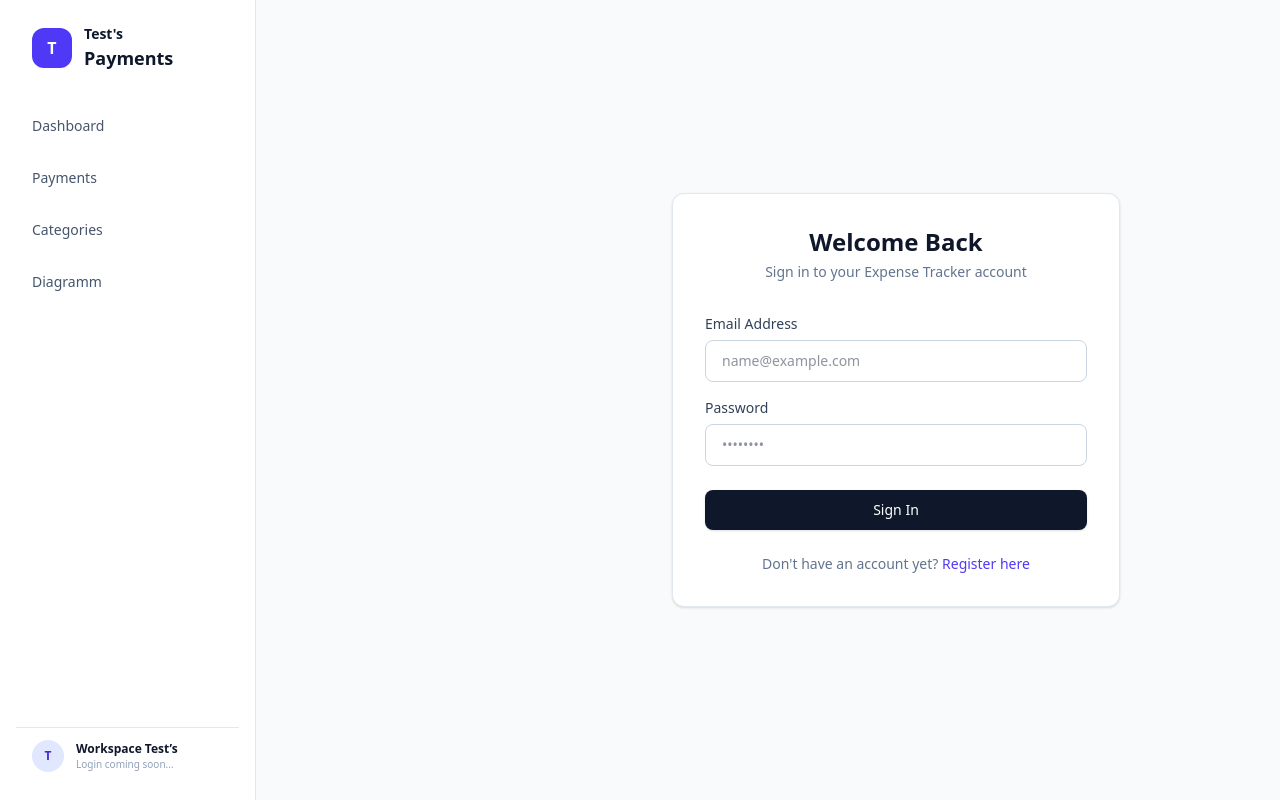
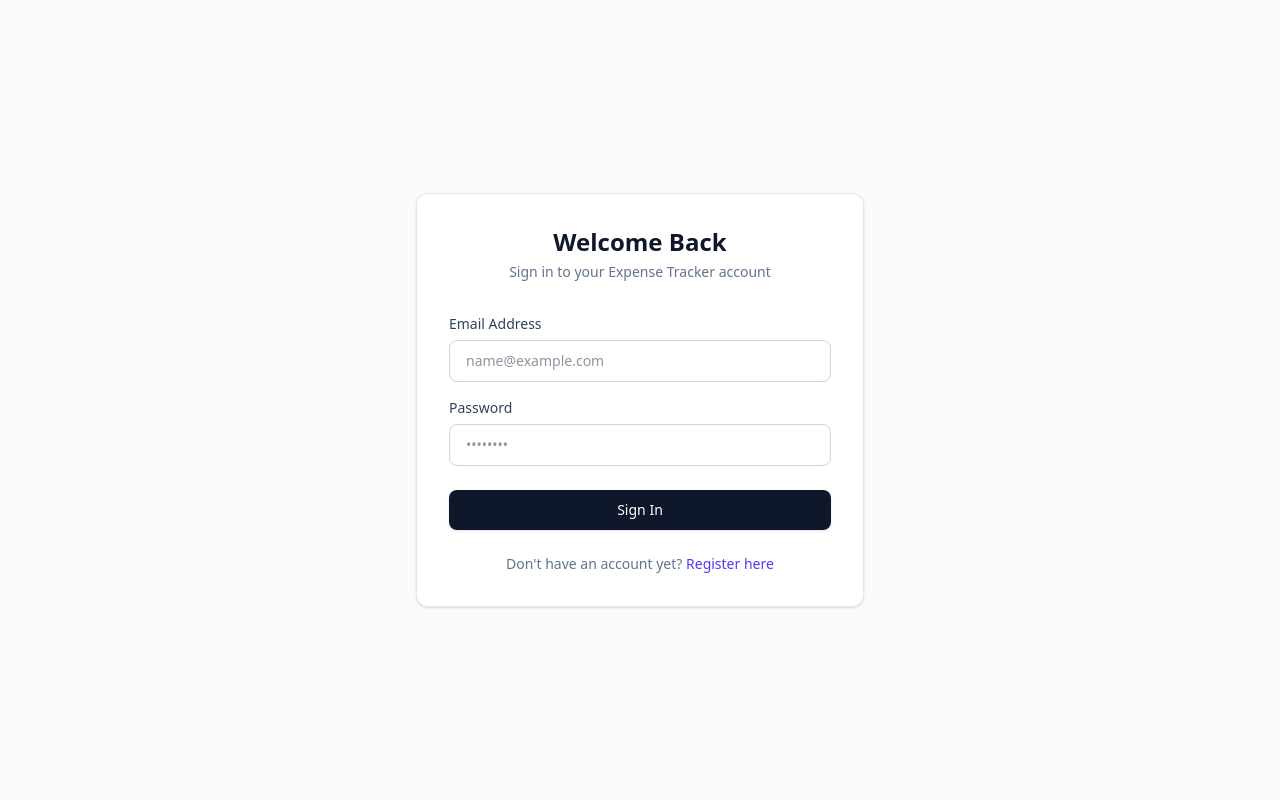
Before and after one commit to AdyanMidzic08/Expense-Tracker, a Next.js app in the folder client/: page /login in a window 1280 px wide. Built offline with nearby package versions, Linux system fonts and the light colour scheme.

Commit message:
built localstorage for the login

```diff
--- a/client/app/components/Navbar.tsx
+++ b/client/app/components/Navbar.tsx
@@ -1,25 +1,59 @@
-// app/components/Navbar.tsx
 "use client";
 
 import Link from "next/link";
-import { usePathname } from "next/navigation";
+import { usePathname, useRouter } from "next/navigation";
+import { useEffect, useState } from "react";
 
 export default function Navbar({ children }: { children: React.ReactNode }) {
   const pathname = usePathname();
+  const router = useRouter();
+  const [userName, setUserName] = useState("Workspace");
+
+  // 1. Alle Hooks kommen IMMER zuerst und ohne Bedingungen!
+  useEffect(() => {
+    // Wenn wir auf /login oder /register sind, müssen wir den Token-Check gar nicht machen
+    if (pathname === "/login" || pathname === "/register") {
+      return;
+    }
+
+    const token = localStorage.getItem("token");
+    if (!token) {
+      router.push("/login");
+      return;
+    }
+
+    const email = localStorage.getItem("userEmail");
+    if (email) {
+      const namePart = email.split("@")[0];
+      setUserName(namePart.charAt(0).toUpperCase() + namePart.slice(1));
+    }
+  }, [pathname, router]);
+
+  // 2. Abmelden-Funktion
+  const handleLogout = () => {
+    localStorage.removeItem("token");
+    localStorage.removeItem("userEmail");
+    router.push("/login");
+  };
+
+  // 3. ERST NACH ALLEN HOOKS darf die Bedingung zum Ausblenden kommen!
+  if (pathname === "/login" || pathname === "/register") {
+    return <>{children}</>;
+  }
 
   return (
     <div className="flex h-screen bg-slate-50 font-sans overflow-hidden">
-      {/* Sidebar (links) - justify-between sorgt dafür, dass das Ende ganz unten sitzt */}
+      {/* Sidebar (links) */}
       <aside className="w-64 bg-white border-r border-slate-200 flex flex-col h-screen p-4 justify-between shrink-0">
         <div>
           {/* Logo / Titel */}
           <div className="flex items-center justify-between mb-8 px-4 pt-2">
             <div className="flex items-center gap-3">
               <div className="w-10 h-10 bg-indigo-600 rounded-xl flex items-center justify-center text-white font-bold">
-                T
+                {userName.charAt(0)}
               </div>
-              <div>
-                <h2 className="text-sm font-bold text-slate-900">Test's</h2>
+              <div className="overflow-hidden">
+                <h2 className="text-sm font-bold text-slate-900 truncate">{userName}'s</h2>
                 <h1 className="text-lg font-extrabold text-slate-900">Payments</h1>
               </div>
             </div>
@@ -27,7 +61,6 @@ export default function Navbar({ children }: { children: React.ReactNode }) {
 
           {/* Navigation Links */}
           <nav className="space-y-2">
-            {/* Dashboard Link */}
             <Link
               href="/"
               className={`flex items-center gap-3 px-4 py-3 rounded-xl text-sm font-medium transition-all ${
@@ -39,7 +72,6 @@ export default function Navbar({ children }: { children: React.ReactNode }) {
               Dashboard
             </Link>
 
-            {/* Payments Link */}
             <Link
               href="/payments"
               className={`flex items-center gap-3 px-4 py-3 rounded-xl text-sm font-medium transition-all ${
@@ -51,7 +83,6 @@ export default function Navbar({ children }: { children: React.ReactNode }) {
               Payments
             </Link>
 
-            {/* Categories Link */}
             <Link
               href="/categories"
               className={`flex items-center gap-3 px-4 py-3 rounded-xl text-sm font-medium transition-all ${
@@ -63,7 +94,6 @@ export default function Navbar({ children }: { children: React.ReactNode }) {
               Categories
             </Link>
 
-            {/* Diagramm Link */}
             <Link
               href="/diagrams"
               className={`flex items-center gap-3 px-4 py-3 rounded-xl text-sm font-medium transition-all ${
@@ -77,17 +107,27 @@ export default function Navbar({ children }: { children: React.ReactNode }) {
           </nav>
         </div>
 
-        {/* Unten: Workspace Test’s & Platzhalter für Login */}
-        <div className="px-4 py-3 border-t border-slate-200">
-          <div className="flex items-center gap-3">
-            <div className="w-8 h-8 rounded-full bg-indigo-100 flex items-center justify-center font-bold text-indigo-700 text-xs">
-              T
+        {/* Unten: Workspace & Abmelden-Button */}
+        <div className="pt-3 border-t border-slate-200 flex flex-col gap-2">
+          <div className="flex items-center gap-3 px-2">
+            <div className="w-8 h-8 rounded-full bg-indigo-100 flex items-center justify-center font-bold text-indigo-700 text-xs shrink-0">
+              {userName.charAt(0)}
             </div>
             <div className="overflow-hidden">
-              <p className="text-xs font-semibold text-slate-900 truncate">Workspace Test’s</p>
-              <p className="text-[10px] text-slate-400">Login coming soon...</p>
+              <p className="text-xs font-semibold text-slate-900 truncate">{userName}</p>
+              <p className="text-[10px] text-slate-400">Eingeloggt</p>
             </div>
           </div>
+
+          <button
+            onClick={handleLogout}
+            className="w-full mt-1 px-3 py-2 text-xs font-medium text-rose-600 hover:bg-rose-50 rounded-lg transition-all cursor-pointer flex items-center justify-center gap-2"
+          >
+            <svg className="w-3.5 h-3.5" fill="none" stroke="currentColor" strokeWidth="2" viewBox="0 0 24 24">
+              <path strokeLinecap="round" strokeLinejoin="round" d="M17 16l4-4m0 0l-4-4m4 4H7m6 4v1a3 3 0 01-3 3H6a3 3 0 01-3-3V7a3 3 0 013-3h4a3 3 0 013 3v1" />
+            </svg>
+            Abmelden
+          </button>
         </div>
       </aside>
 
--- a/client/app/login/page.tsx
+++ b/client/app/login/page.tsx
@@ -31,7 +31,7 @@ export default function LoginPage() {
 
             // JWT-Token im localStorage speichern, damit das Frontend weiß, dass der Nutzer eingeloggt ist
             localStorage.setItem("token", data.token);
-
+            localStorage.setItem("userEmail", email);
             // Nach erfolgreichem Login ab zum Dashboard
             router.push("/");
         } catch (err: any) {
--- a/client/app/page.tsx
+++ b/client/app/page.tsx
@@ -17,6 +17,18 @@ export default function Home() {
     const [categories, setCategories] = useState<Category[]>([]);
     const [loading, setLoading] = useState(true);
     const [error, setError] = useState<string | null>(null);
+
+       const [userName, setUserName] = useState("User");
+
+    useEffect(() => {
+        // 2. E-Mail aus dem localStorage holen und den Teil vor dem "@" als Namen nutzen
+        const email = localStorage.getItem("userEmail");
+        if (email) {
+            const namePart = email.split("@")[0];
+            // Ersten Buchstaben groß machen (optional, sieht schöner aus)
+            setUserName(namePart.charAt(0).toUpperCase() + namePart.slice(1));
+        }
+    }, []);
 
     // Fetch payments on mount
     useEffect(() => {
@@ -140,7 +152,7 @@ export default function Home() {
   return (
     <div className="flex flex-col w-full">
       <header className="h-16 bg-white border-b border-slate-200 px-8 flex items-center justify-between sticky top-0 z-10">
-        <h1 className="text-xl font-bold text-slate-900">Dashboard</h1>
+        <h1 className="text-xl font-bold text-slate-900">{userName}'s Dashboard</h1>
         <div className="flex items-center gap-4">
           <a href="/payments/new" className="bg-indigo-600 hover:bg-indigo-700 text-white px-4 py-2 rounded-lg text-sm font-medium shadow-sm transition-all">
             + New Invoice
```
